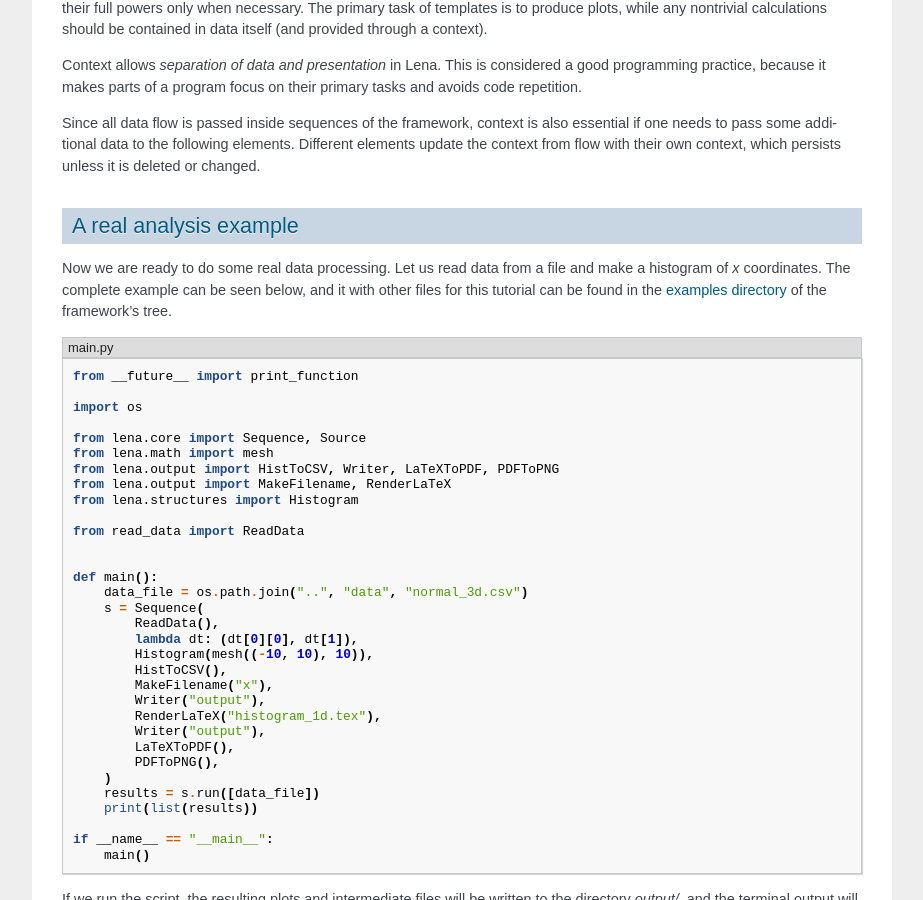
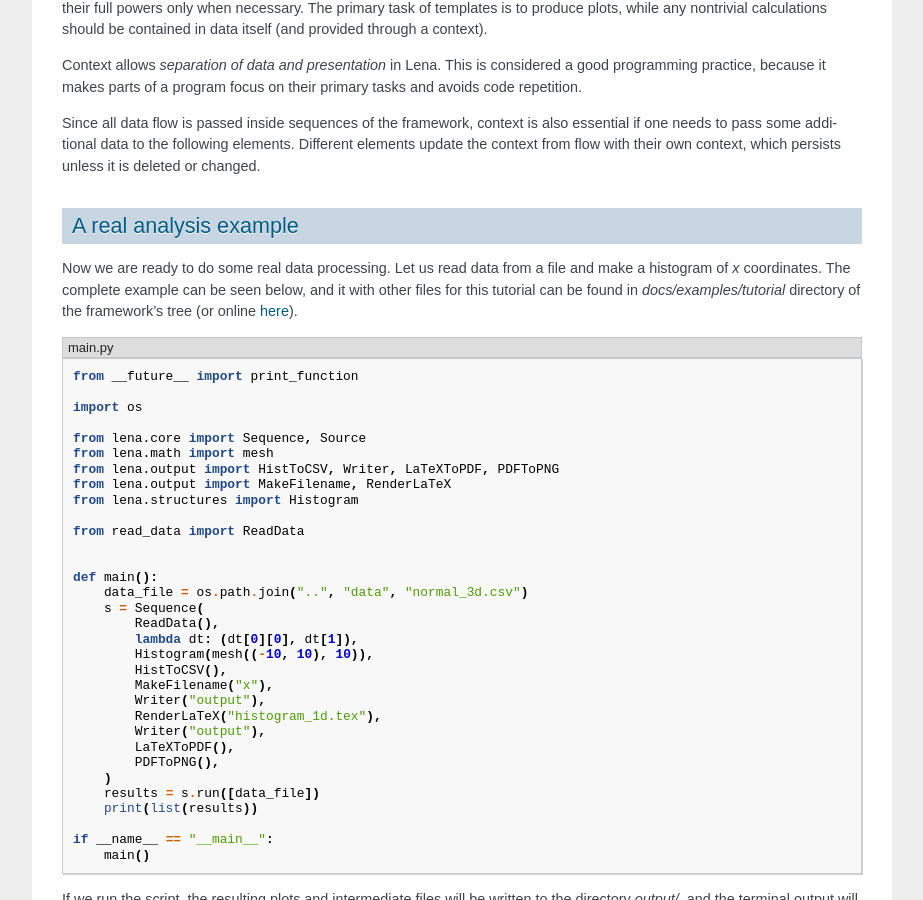
Before and after one commit to ynikitenko/lena, a Sphinx documentation site: the page built from docs/source/tutorial/1-introduction.rst, in a window 1280 px wide and 900 px high, scrolled down 4254 px. Shown: the whole window, without its empty margins (198-1121 px from the left). Built offline with Sphinx 7.4.7, drawn with Linux system fonts in a browser that asks for light colours; comment, search, counter and statistics services are not loaded.

Commit message:
Add links to github.

```diff
--- a/docs/source/index.rst
+++ b/docs/source/index.rst
@@ -46,7 +46,7 @@ From github
 ^^^^^^^^^^^
 ::
 
-    git clone ...
+    git clone https://github.com/ynikitenko/lena
     pip install -r lena/requirements.txt
 
 and write ``export PYTHONPATH=$PYTHONPATH:path-to-lena`` to your profile
--- a/docs/source/tutorial/1-introduction.rst
+++ b/docs/source/tutorial/1-introduction.rst
@@ -331,10 +331,8 @@ Now we are ready to do some real data processing.
 Let us read data from a file and make a histogram of *x* coordinates.
 The complete example can be seen below,
 and it with other files for this tutorial can be found
-in the `examples directory <*** a link>`_ of the framework's tree.
-
-..
-   todo: change link above!
+in *docs/examples/tutorial* directory of the framework's tree
+(or online `here <https://github.com/ynikitenko/lena/tree/master/docs/examples/tutorial>`_).
 
 .. _main_py:
 
```
